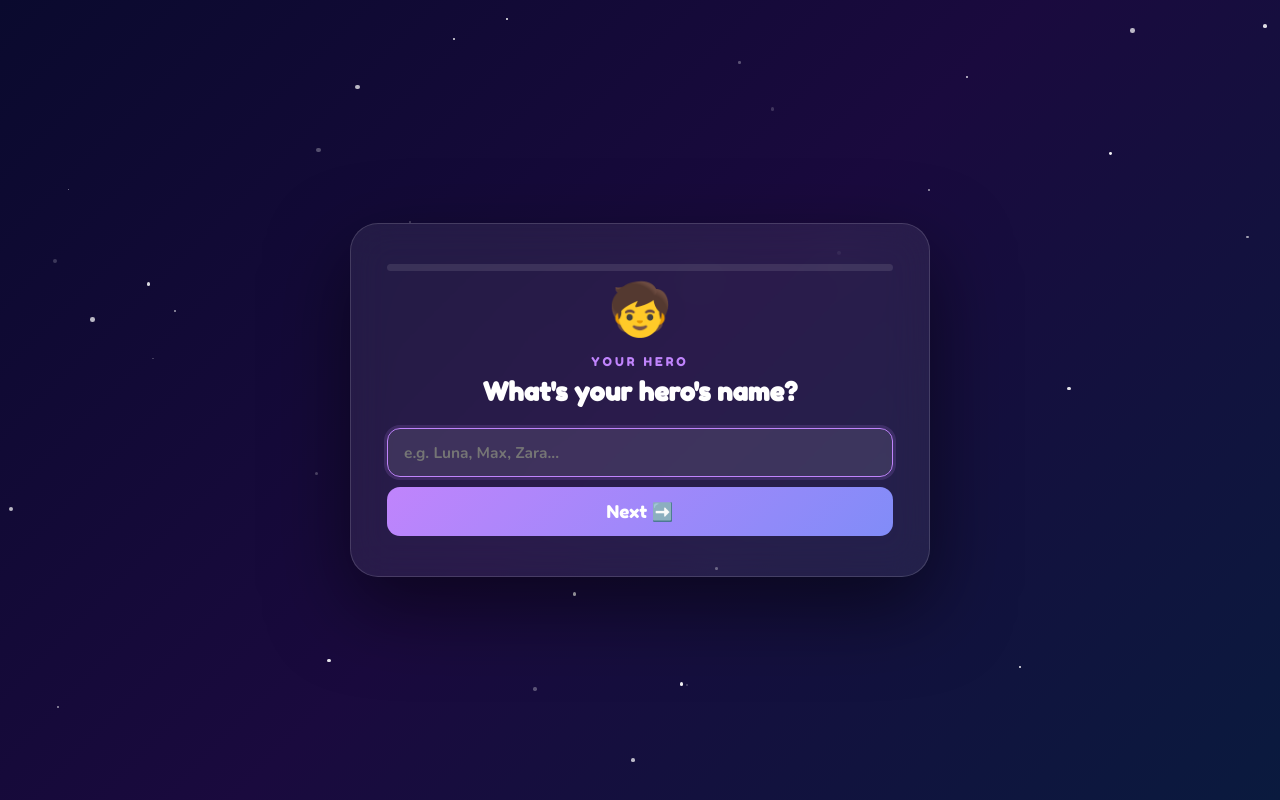
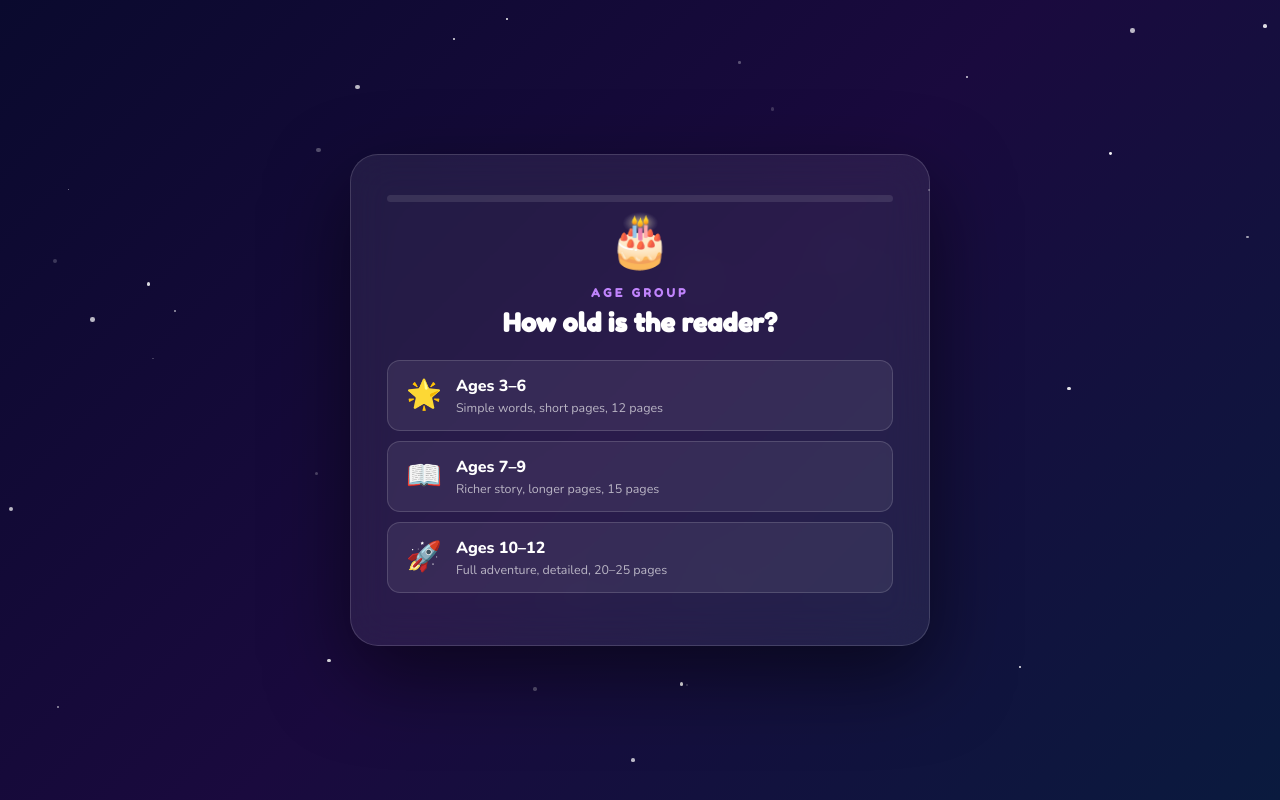
Before and after one commit to CSLDeveloper/story-magic, a Next.js app: page / in a window 1280 px wide. Both pictures are taken after a click on the button "Start My Story! ✨". Built offline with nearby package versions, Linux system fonts and the light colour scheme.

Commit message:
Add files via upload

```diff
--- a/pages/index.js
+++ b/pages/index.js
@@ -2,14 +2,15 @@ import { useState, useEffect, useRef, useCallback } from 'react';
 import Head from 'next/head';
 
 const STEPS = [
-  { id: 'heroName',  emoji: '🧒', label: 'Your Hero',     question: "What's your hero's name?",            type: 'text',   placeholder: 'e.g. Luna, Max, Zara...' },
-  { id: 'gender',    emoji: '⭐', label: 'Hero Gender',   question: 'Is your hero a boy or a girl?',        type: 'choice', choices: ['Boy', 'Girl'] },
-  { id: 'heroType',  emoji: '🦸', label: 'Hero Type',     question: 'What kind of hero are they?',          type: 'choice', choices: ['A brave knight', 'A clever wizard', 'A space explorer', 'A magical fairy', 'A talking animal', 'A superhero kid'] },
-  { id: 'sidekick',  emoji: '🐾', label: 'Sidekick',      question: "What's their sidekick?",               type: 'choice', choices: ['A talking dragon', 'A robot dog', 'A tiny unicorn', 'A wise old owl', 'A mischievous cat', 'A friendly giant'] },
-  { id: 'setting',   emoji: '🌍', label: 'World',         question: 'Where does the story take place?',     type: 'choice', choices: ['An enchanted forest', 'Outer space', 'An underwater kingdom', 'A candy land', "A giant's castle", 'A secret underground city'] },
-  { id: 'power',     emoji: '✨', label: 'Special Power', question: "What's your hero's special power?",    type: 'choice', choices: ['Can talk to animals', 'Can fly super fast', 'Has super strength', 'Can turn invisible', 'Controls the weather', 'Can shrink or grow'] },
-  { id: 'villain',   emoji: '😈', label: 'The Baddie',    question: 'Who is the villain they must defeat?', type: 'choice', choices: ['An evil shadow queen', 'A grumpy troll king', 'A sneaky sorcerer', 'A robot overlord', 'A mean sea monster', 'A jealous witch'] },
-  { id: 'lesson',    emoji: '💡', label: 'Story Lesson',  question: 'What lesson should the story teach?',  type: 'choice', choices: ['Friendship is powerful', 'Be brave, not perfect', 'Kindness always wins', 'Never give up', 'Everyone belongs', "It's okay to ask for help"] },
+  { id: 'ageGroup',  emoji: '🎂', label: 'Age Group',    question: 'How old is the reader?',               type: 'choice', choices: ['Ages 3–6', 'Ages 7–9', 'Ages 10–12'] },
+  { id: 'heroName',  emoji: '🧒', label: 'Your Hero',    question: "What's your hero's name?",             type: 'text',   placeholder: 'e.g. Luna, Max, Zara...' },
+  { id: 'gender',    emoji: '⭐', label: 'Hero Gender',  question: 'Is your hero a boy or a girl?',        type: 'choice', choices: ['Boy', 'Girl'] },
+  { id: 'heroType',  emoji: '🦸', label: 'Hero Type',    question: 'What kind of hero are they?',          type: 'choice', choices: ['A brave knight', 'A clever wizard', 'A space explorer', 'A magical fairy', 'A talking animal', 'A superhero kid'] },
+  { id: 'sidekick',  emoji: '🐾', label: 'Sidekick',     question: "What's their sidekick?",               type: 'choice', choices: ['A talking dragon', 'A robot dog', 'A tiny unicorn', 'A wise old owl', 'A mischievous cat', 'A friendly giant'] },
+  { id: 'setting',   emoji: '🌍', label: 'World',        question: 'Where does the story take place?',     type: 'choice', choices: ['An enchanted forest', 'Outer space', 'An underwater kingdom', 'A candy land', "A giant's castle", 'A secret underground city'] },
+  { id: 'power',     emoji: '✨', label: 'Special Power',question: "What's your hero's special power?",    type: 'choice', choices: ['Can talk to animals', 'Can fly super fast', 'Has super strength', 'Can turn invisible', 'Controls the weather', 'Can shrink or grow'] },
+  { id: 'villain',   emoji: '😈', label: 'The Baddie',   question: 'Who is the villain they must defeat?', type: 'choice', choices: ['An evil shadow queen', 'A grumpy troll king', 'A sneaky sorcerer', 'A robot overlord', 'A mean sea monster', 'A jealous witch'] },
+  { id: 'lesson',    emoji: '💡', label: 'Story Lesson', question: 'What lesson should the story teach?',  type: 'choice', choices: ['Friendship is powerful', 'Be brave, not perfect', 'Kindness always wins', 'Never give up', 'Everyone belongs', "It's okay to ask for help"] },
 ];
 
 const LOADING_MSGS = [
@@ -22,8 +23,8 @@ const LOADING_MSGS = [
   '🌈 Almost ready!',
 ];
 
-const EMOJIS = { heroName:'🧒', gender:'⭐', heroType:'🦸', sidekick:'🐾', setting:'🌍', power:'✨', villain:'😈', lesson:'💡' };
-const LABELS = { heroName:'Hero', gender:'Gender', heroType:'Type', sidekick:'Sidekick', setting:'World', power:'Power', villain:'Villain', lesson:'Lesson' };
+const EMOJIS = { ageGroup:'🎂', heroName:'🧒', gender:'⭐', heroType:'🦸', sidekick:'🐾', setting:'🌍', power:'✨', villain:'😈', lesson:'💡' };
+const LABELS = { ageGroup:'Age Group', heroName:'Hero', gender:'Gender', heroType:'Type', sidekick:'Sidekick', setting:'World', power:'Power', villain:'Villain', lesson:'Lesson' };
 
 function StarField() {
   const stars = Array.from({ length: 35 }, (_, i) => ({
@@ -54,6 +55,82 @@ function imageUrl(description, pageNum) {
   const prompt = encodeURIComponent(`${description}, ${style}`);
   return `https://image.pollinations.ai/prompt/${prompt}?width=512&height=384&seed=${pageNum}&nologo=true`;
 }
+
+function IllustrationBlock({ description, pageNum, imgLoaded, setImgLoaded }) {
+  const [status, setStatus] = useState('loading'); // loading | loaded | error
+  const [retryCount, setRetryCount] = useState(0);
+
+  const src = description
+    ? imageUrl(description, pageNum + retryCount * 100)
+    : null;
+
+  useEffect(() => {
+    setStatus('loading');
+  }, [pageNum]);
+
+  if (!src) {
+    return (
+      <div style={illStyles.wrapper}>
+        <div style={illStyles.placeholder}>
+          <span style={{ fontSize: '2.5rem' }}>🎨</span>
+          <span style={illStyles.label}>Illustration coming soon</span>
+        </div>
+      </div>
+    );
+  }
+
+  return (
+    <div style={illStyles.wrapper}>
+      {status === 'loading' && (
+        <div style={illStyles.placeholder}>
+          <span style={{ fontSize: '2rem', animation: 'spin 2s linear infinite', display: 'block' }}>🎨</span>
+          <span style={illStyles.label}>Painting your illustration...</span>
+          <span style={{ ...illStyles.label, fontSize: '0.72rem', opacity: 0.6 }}>This can take up to 20 seconds</span>
+        </div>
+      )}
+      {status === 'error' && (
+        <div style={illStyles.placeholder}>
+          <span style={{ fontSize: '2rem' }}>😕</span>
+          <span style={illStyles.label}>Illustration didn&apos;t load</span>
+          <button
+            onClick={() => { setRetryCount(c => c + 1); setStatus('loading'); }}
+            style={illStyles.retryBtn}
+          >
+            🔄 Try Again
+          </button>
+        </div>
+      )}
+      <img
+        key={`${pageNum}-${retryCount}`}
+        src={src}
+        alt={`Illustration for page ${pageNum}`}
+        style={{
+          width: '100%',
+          display: status === 'loaded' ? 'block' : 'none',
+          borderRadius: 12,
+          maxHeight: 280,
+          objectFit: 'cover',
+        }}
+        onLoad={() => setStatus('loaded')}
+        onError={() => setStatus('error')}
+      />
+    </div>
+  );
+}
+
+const illStyles = {
+  wrapper: { marginBottom: 20, borderRadius: 12, overflow: 'hidden', background: '#e8e0f8', minHeight: 180 },
+  placeholder: {
+    height: 180, display: 'flex', flexDirection: 'column',
+    alignItems: 'center', justifyContent: 'center', gap: 8,
+  },
+  label: { color: '#7c3aed', fontSize: '0.85rem', fontWeight: 700, fontFamily: "'Nunito', sans-serif" },
+  retryBtn: {
+    background: '#c084fc', border: 'none', borderRadius: 8,
+    padding: '6px 16px', color: 'white', cursor: 'pointer',
+    fontFamily: "'Nunito', sans-serif", fontWeight: 700, fontSize: '0.85rem', marginTop: 4,
+  },
+};
 
 // Parse story into pages: [{pageNum, text}]
 function parsePages(storyText) {
@@ -101,7 +178,6 @@ export default function Home() {
   const [errorMsg, setErrorMsg]     = useState('');
   const [currentPage, setCurrentPage] = useState(0); // 0 = title page
   const [isReading, setIsReading]   = useState(false);
-  const [imgLoaded, setImgLoaded]   = useState({});
   const inputRef = useRef(null);
   const speechRef = useRef(null);
 
@@ -218,7 +294,6 @@ export default function Home() {
     setStoryData(null);
     setErrorMsg('');
     setCurrentPage(0);
-    setImgLoaded({});
   };
 
   const currentStep = STEPS[stepIndex];
@@ -260,7 +335,7 @@ export default function Home() {
           <div style={styles.card}>
             <span style={styles.bigEmoji}>📚</span>
             <h1 style={styles.h1}>Story Magic!</h1>
-            <p style={styles.sub}>Answer 8 fun questions and I&apos;ll write YOUR very own magical illustrated adventure story — just for you! 🌟</p>
+            <p style={styles.sub}>Answer 9 fun questions and I&apos;ll write YOUR very own magical illustrated adventure story — perfectly matched to your age! 🌟</p>
             <button className="main-btn" style={styles.btn} onClick={() => { setStepIndex(0); setAnswers({}); setScreen('questions'); }}>
               Start My Story! ✨
             </button>
@@ -295,6 +370,33 @@ export default function Home() {
                 <button className="main-btn" style={styles.btn} onClick={() => { if (textInput.trim()) handleAnswer(textInput.trim()); }} disabled={!textInput.trim()}>
                   Next ➡️
                 </button>
+              </div>
+            ) : currentStep.id === 'ageGroup' ? (
+              <div style={{ display: 'flex', flexDirection: 'column', gap: 10, marginBottom: 12 }}>
+                {[
+                  { label: 'Ages 3–6', emoji: '🌟', desc: 'Simple words, short pages, 12 pages' },
+                  { label: 'Ages 7–9', emoji: '📖', desc: 'Richer story, longer pages, 15 pages' },
+                  { label: 'Ages 10–12', emoji: '🚀', desc: 'Full adventure, detailed, 20–25 pages' },
+                ].map(opt => (
+                  <button key={opt.label} className="choice-btn" onClick={() => handleAnswer(opt.label)}
+                    style={{ ...styles.choiceBtn, display: 'flex', alignItems: 'center', gap: 14, padding: '14px 18px', textAlign: 'left' }}>
+                    <span style={{ fontSize: '1.8rem', lineHeight: 1 }}>{opt.emoji}</span>
+                    <span>
+                      <span style={{ display: 'block', fontSize: '1rem', fontWeight: 800 }}>{opt.label}</span>
+                      <span style={{ display: 'block', fontSize: '0.78rem', opacity: 0.65, fontWeight: 400, marginTop: 2 }}>{opt.desc}</span>
+                    </span>
+                  </button>
+                ))}
+              </div>
+            ) : currentStep.id === 'gender' ? (
+              <div style={{ display: 'grid', gridTemplateColumns: '1fr 1fr', gap: 10, marginBottom: 12 }}>
+                {['Boy', 'Girl'].map(choice => (
+                  <button key={choice} className="choice-btn"
+                    style={{ ...styles.choiceBtn, padding: '18px 12px', fontSize: '1.05rem' }}
+                    onClick={() => handleAnswer(choice)}>
+                    {choice === 'Boy' ? '👦 Boy' : '👧 Girl'}
+                  </button>
+                ))}
               </div>
             ) : (
               <div style={{
@@ -369,27 +471,10 @@ export default function Home() {
               {currentPage > 0 && storyData.pages[currentPage - 1] && (
                 <div style={{ animation: 'fadeIn 0.35s ease' }}>
                   {/* Illustration */}
-                  <div style={{ marginBottom: 20, borderRadius: 12, overflow: 'hidden', background: '#e8e0f8', minHeight: 200 }}>
-                    {storyData.images[currentPage - 1] ? (
-                      <div style={{ position: 'relative' }}>
-                        {!imgLoaded[currentPage] && (
-                          <div className="img-placeholder" style={{ height: 200 }}>🎨</div>
-                        )}
-                        <img
-                          src={imageUrl(storyData.images[currentPage - 1], currentPage)}
-                          alt={`Illustration for page ${currentPage}`}
-                          style={{
-                            width: '100%', display: imgLoaded[currentPage] ? 'block' : 'none',
-                            borderRadius: 12, maxHeight: 280, objectFit: 'cover',
-                          }}
-                          onLoad={() => setImgLoaded(prev => ({ ...prev, [currentPage]: true }))}
-                          onError={() => setImgLoaded(prev => ({ ...prev, [currentPage]: true }))}
-                        />
-                      </div>
-                    ) : (
-                      <div className="img-placeholder" style={{ height: 200 }}>🎨</div>
-                    )}
-                  </div>
+                  <IllustrationBlock
+                    description={storyData.images[currentPage - 1]}
+                    pageNum={currentPage}
+                  />
 
                   {/* Page number badge */}
                   <div style={{ display: 'flex', alignItems: 'center', gap: 8, marginBottom: 12 }}>
```
